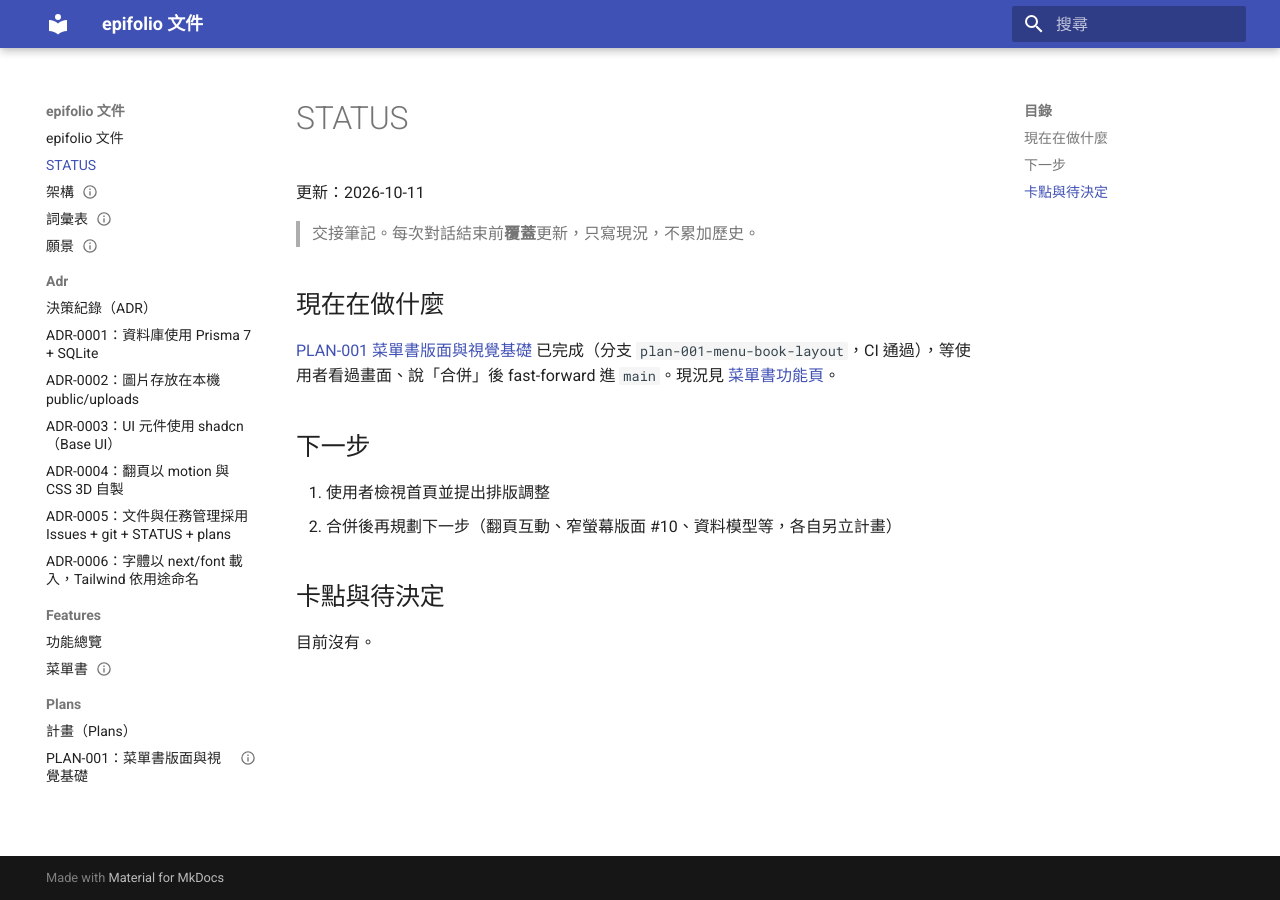
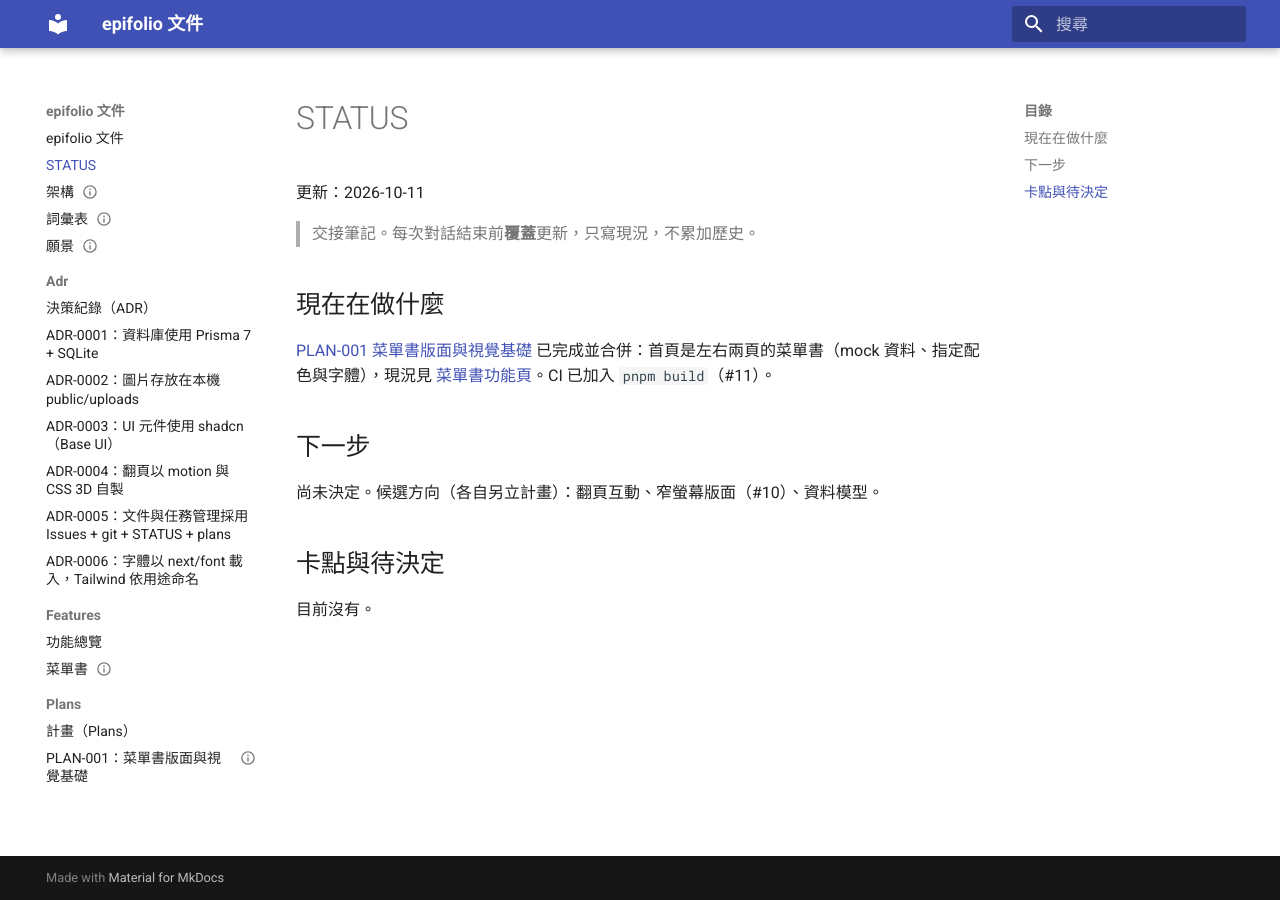
Before and after one commit to piercelin11/epifolio, an MkDocs documentation site: the page built from docs/STATUS.md, in a window 1280 px wide. Built offline with MkDocs 1.6.1 and Material for MkDocs 9.7.7, drawn with Linux system fonts in a browser that asks for light colours.

Commit message:
docs: update status after plan-001

```diff
--- a/docs/STATUS.md
+++ b/docs/STATUS.md
@@ -6,12 +6,11 @@
 
 ## 現在在做什麼
 
-[PLAN-001 菜單書版面與視覺基礎](plans/PLAN-001-menu-book-layout.md) 已完成（分支 `plan-001-menu-book-layout`，CI 通過），等使用者看過畫面、說「合併」後 fast-forward 進 `main`。現況見 [菜單書功能頁](features/menu-book.md)。
+[PLAN-001 菜單書版面與視覺基礎](plans/PLAN-001-menu-book-layout.md) 已完成並合併：首頁是左右兩頁的菜單書（mock 資料、指定配色與字體），現況見 [菜單書功能頁](features/menu-book.md)。CI 已加入 `pnpm build`（#11）。
 
 ## 下一步
 
-1. 使用者檢視首頁並提出排版調整
-2. 合併後再規劃下一步（翻頁互動、窄螢幕版面 #10、資料模型等，各自另立計畫）
+尚未決定。候選方向（各自另立計畫）：翻頁互動、窄螢幕版面（#10）、資料模型。
 
 ## 卡點與待決定
 
```
